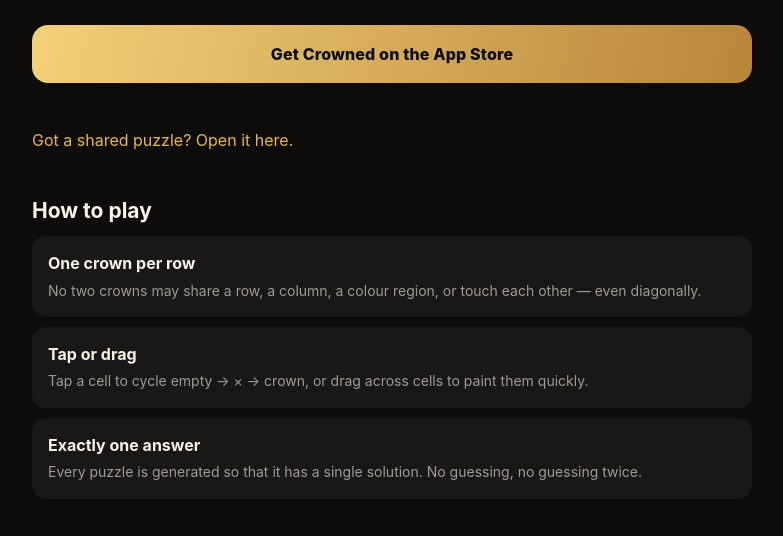
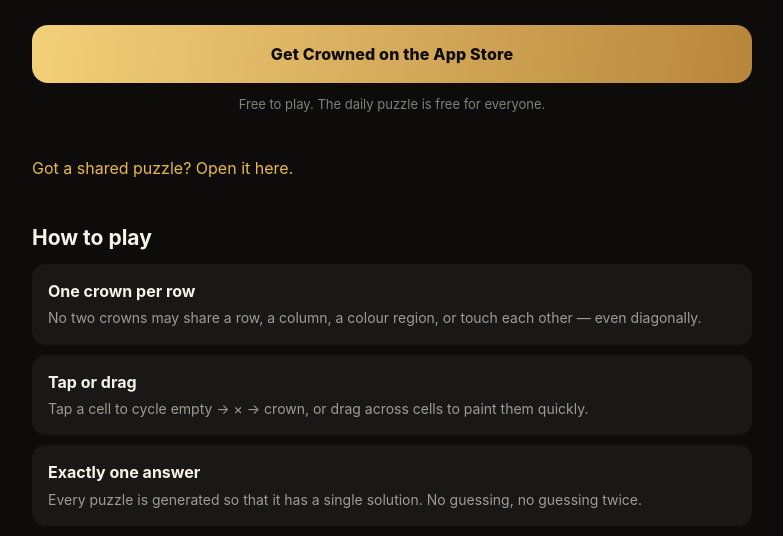
Before and after one commit to mylove1596-bit/Crowned, a plain HTML site: page index.html in a window 1280 px wide. Shown: the part 227-763 px from the top of the page, without its empty margins (248-1031 px from the left). Drawn offline with Linux system fonts and the light colour scheme.

Commit message:
Point App Store links at the live listing
- index.html / play.html now use https://apps.apple.com/app/crowned-daily/id6832871902
- Remove the 'not on the App Store yet' line from play.html
- Add .cta-note style for the one-line 'free to play' note under the button

Crowned Daily v1.0 is live (2026-11-17), so the search-link fallback is no longer needed.

```diff
--- a/index.html
+++ b/index.html
@@ -20,7 +20,8 @@
     <p class="tagline">The daily logic puzzle that takes five minutes.<br>
         One puzzle a day, changing at your local midnight. Works completely offline.</p>
 
-    <a class="cta" href="https://apps.apple.com/us/search?term=Crowned%20Daily">Get Crowned on the App Store</a>
+    <a class="cta" href="https://apps.apple.com/app/crowned-daily/id6832871902">Get Crowned on the App Store</a>
+    <p class="cta-note">Free to play. The daily puzzle is free for everyone.</p>
 
     <p><a href="play.html">Got a shared puzzle? Open it here.</a></p>
 
--- a/style.css
+++ b/style.css
@@ -106,6 +106,16 @@ footer p { font-size: 12px; color: rgba(247, 243, 233, 0.38); }
 }
 .cta:hover { text-decoration: none; }
 
+/* 商店按钮下方的小字说明。上边距用负值把 .cta 的 44px 下边距收回来，
+   否则按钮和说明之间会隔出一大片空白。 */
+.cta-note {
+    font-size: 13px;
+    line-height: 1.5;
+    color: rgba(247, 243, 233, 0.5);
+    text-align: center;
+    margin: -32px 0 40px;
+}
+
 /* ⚠️ 必须显式盖掉 .cta 的 display:block —— 否则 [hidden] 会被它覆盖，
    按钮在「链接缺参数」时依然会显示出来。 */
 .cta[hidden] { display: none; }
```
Also changed, not shown: play.html (+2 -2 lines), 1 other file.
